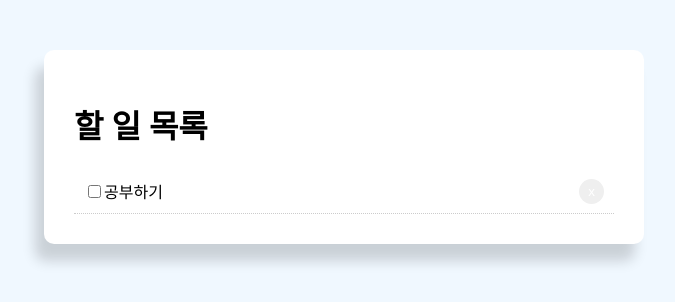
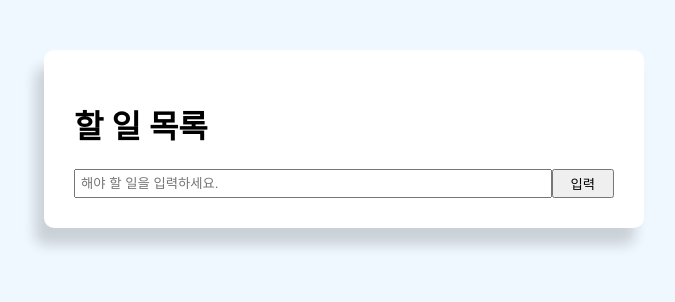
Before and after one commit to jude4264/react-todo-app, a React (Create React App) app: page / in a window 1280 px wide. Shown: the top 302 px of the page, without its empty margins (296-971 px from the left). Built offline with nearby package versions, Linux system fonts and the light colour scheme; the HTML template or start-up script is replaced by a standard one.

Commit message:
[UPDATE] todo

```diff
--- a/src/App.js
+++ b/src/App.js
@@ -1,39 +1,135 @@
-import React, { Component } from "react";
+import React , {useState} from "react";
 import "./App.css"
 
-export default class App extends Component {
-  btnStyle = {
-    color : "#fff",
+// export default class App extends Component {
+export default function App() {
+
+  // state ={
+  //   todoData : [
+  //     // {
+  //     //   id: "1",
+  //     //   title:"공부하기",
+  //     //   completed: true
+  //     // },
+  //     // {
+  //     //   id: "2",
+  //     //   title:"청소하기",
+  //     //   completed: false
+  //     // }
+  //   ],
+  //   value : ""
+  // }
+
+  const [todoData, setTodoData] = useState([])
+  const [value, setValue] = useState([])
+
+  const btnStyle = {
+    color: "#fff",
     border: "none",
-    padding : "5px 9px",
+    padding: "5px 9px",
     borderRadius: "50%",
     cursur: "pointer",
-    float : "right"
+    float: "right"
   }
 
-     getStyle = () =>{
-      return{
-        padding : "10px",
-        borderBottom: "1px #ccc dotted",
-        textDecoderation : 'none'
+  const getStyle = (completed) => {
+    // console.log(completed);
+    // console.log(completed? "line-through" : "none",);
+    return {
+      padding: "10px",
+      borderBottom: "1px #ccc dotted",
+      // "text-decoration": completed? "line-through" : "none"
+      textDecoration: completed? "line-through" : "none"
+    };
+  }
+
+  const handleClick = (id) =>{
+    // let newTodoData = this.state.todoData.filter((data)=>data.id!==id)
+    let newTodoData = todoData.filter((data)=>data.id!==id)
+    // console.log('newTodoData', newTodoData);
+    // this.setState({todoData : newTodoData});
+    setTodoData(newTodoData)
+  }
+
+  const handleChange=(e)=>{
+    // console.log('e',e.target.value);
+    // this.setState({value: e.target.value})
+    setValue(e.target.value)
+  }
+
+  const handleSubmit=(e)=>{
+    e.preventDefault(); //페이지 리로드 막아줌
+    //새로운 할일 데이터
+    let newTodo = {
+      id : Date.now(),
+      // title : this.state.value,
+      title : value,
+      completed : false
+    };
+    // this.setState({todoData: [...this.state.todoData,newTodo], value: "" })
+    // this.setState({todoData: [...todoData,newTodo], value: "" })
+    setTodoData((prev)=>[...prev, newTodo])
+    setValue("")
+
+  }
+
+  const handleCompleteChange=(id)=>{
+    // let newTodo = this.state.todoData.map((data=>{
+    let newTodo = todoData.map((data=>{
+      if(data.id === id){
+        data.completed = !data.completed;
       }
-     }
+      return data;
+    }));
+    // this.setState({todoData : newTodo });
+    setTodoData(newTodo)
+  }
 
-  render() {
+
+  // render() {
     return (
       <div className="container">
         <div className="todoBlock">
           <div className="title">
             <h1>할 일 목록</h1>
           </div>
-          <div style={this.getStyle()}>
-              <input type="checkbox" defaultChecked={false}/>
-              공부하기
-              <button style={this.btnStyle}>x</button>
-          </div>
+          {/* {this.state.todoData.map((data) => ( */}
+          {todoData.map((data) => (
+            // console.log(data);
+            // <div style={this.getStyle(data.completed)} key={data.id}>
+            <div style={getStyle(data.completed)} key={data.id}>
+              <input type="checkbox"
+              defaultChecked={false}
+              // onChange={()=>this.handleCompleteChange(data.id)}
+              onChange={()=>handleCompleteChange(data.id)}
+              />
+              {data.title}
+              {/* <button style={this.btnStyle} onClick={()=>this.handleClick(data.id)}>x</button> */}
+              <button style={btnStyle} onClick={()=>handleClick(data.id)}>x</button>
+            </div>
+          ))}
 
+          {/* <form style={{display: 'flex'}} onSubmit={this.handleSubmit}> */}
+          <form style={{display: 'flex'}} onSubmit={handleSubmit}>
+            <input
+            type="text"
+            name="value"
+            style={{flex : '10', padding: '5px'}}
+            placeholder="해야 할 일을 입력하세요."
+            // value={this.state.value}
+            value={value}
+            onChange={handleChange}
+            // onChange={this.handleChange}
+            />
+            <input
+            type="submit"
+            value="입력"
+            className="btn"
+            style={{flex : '1'}}
+            />
+          </form>
         </div>
       </div>
     )
-  }
+  // }
 }
```
